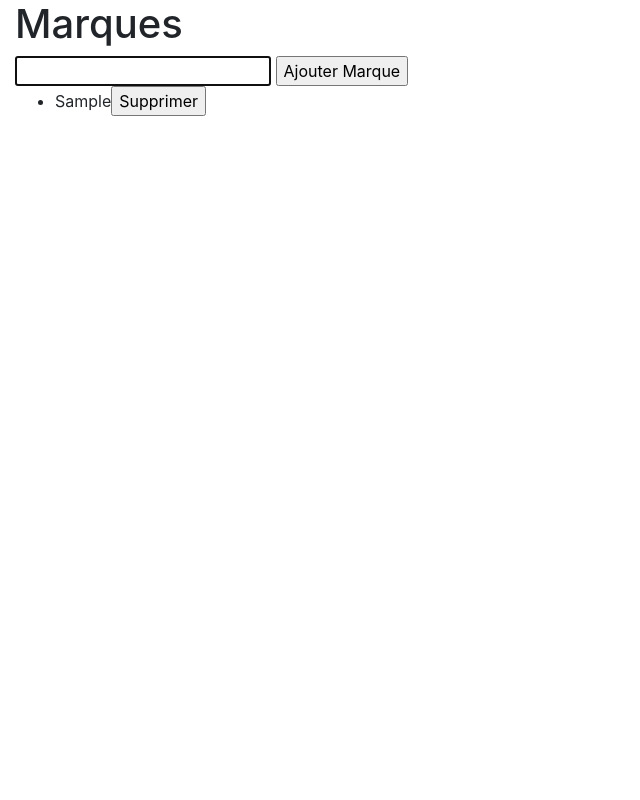
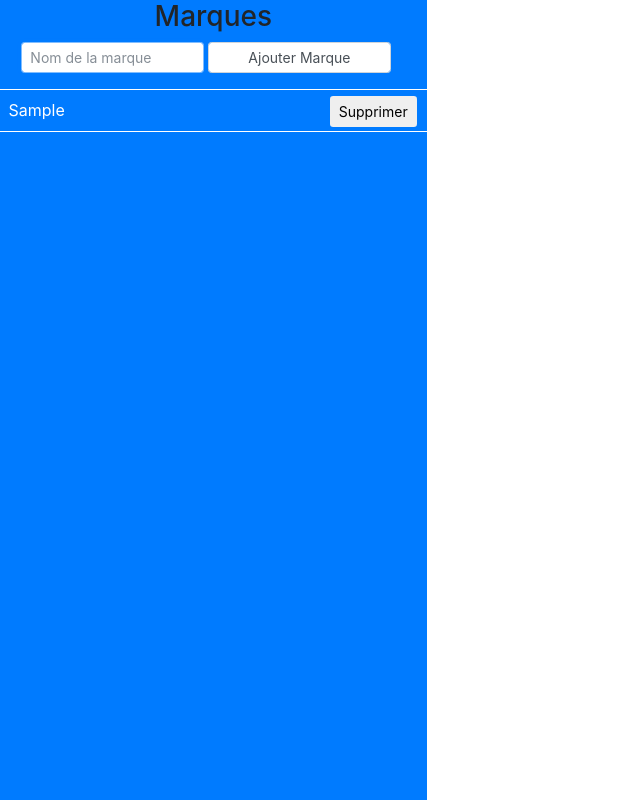
Before and after one commit to SmXme/gestShopJS, a plain HTML site: page index.html in a window 1280 px wide. Both pictures are taken after typing "Sample" into the empty fields and a click on the button "Ajouter Marque". Shown: the whole page, without its empty margins (0-640 px from the left). Drawn offline with nearby package versions, Linux system fonts and the light colour scheme.

Commit message:
Added some css

```diff
--- a/css/style.css
+++ b/css/style.css
@@ -1,3 +1,47 @@
+html, body, div.container-fluid{
+	height: 100%;
+}
+ul{
+	list-style-type:  none;
+}
+#mainSection{
+	height: 100%;
+}
+
+#divFormBrand{
+	margin-left: 5%;
+}
+.inputDeleteBrand{
+	position: absolute;
+	margin-top:10px;
+	right: 10px;
+	top:-4px;
+}
+.inputDeleteBrand:hover{
+	background-color: white;
+	border-color: black;
+}
+.brandLine{
+	padding-top: 2%;
+	padding-bottom: 2%;
+	border-top: 1px solid white;
+	border-bottom: 1px solid white;
+	padding-left: 2%;
+	color: white;
+	position: relative;
+}
+.brandLine:hover{
+	background-color: white;
+	border-top: 1px solid black;
+	border-bottom: 1px solid black;
+	color:black;
+	cursor: pointer;
+}
+#divFormBrand input{
+	display: inline-block;
+	width: 45%;
+}
+
 #productInfo{
 	display: none;
 }
--- a/index.html
+++ b/index.html
@@ -8,20 +8,28 @@
 	</head>
 	<body>
 		<div class="container-fluid">
-			<h1>Marques</h1>
-			<input type="text" name="inputBrandName" id="inputBrandName">
-			<input type="button" name="inputAddBrand" id="inputAddBrand" value="Ajouter Marque">
-			<ul id='brandsList'>
+			<div id="mainSection" class="row">
+				<div class="col-4 p-0 m-0 bg-primary">
+					<h3 class="text-center">Marques</h3>
+					<div id="divFormBrand" class="form-group justify-content-center">
+						<input class="form-control form-control-sm" placeholder="Nom de la marque" type="text" name="inputBrandName" id="inputBrandName">
+						<input class="form-control form-control-sm" type="button" name="inputAddBrand" id="inputAddBrand" value="Ajouter Marque">
+					</div>
+					<ul class="p-0 m-0" id='brandsList'>
 					</ul>
+				</div>
 
+				<div class="col-8">
 					<div id="productInfo">
 						<h1 id="titleProductName"></h1>
 						<ul id='productsList'>
 						</ul>
-				<input type="text" name="inputProductName" id="inputProductName">
-				<input type="text" name="inputProductPrice" id="inputProductPrice">
-				<input type="text" name="inputProductQty" id="inputProductQty">
+						<input type="text" placeholder="Nom du produit" name="inputProductName" id="inputProductName">
+						<input type="text" placeholder="Prix du produit" name="inputProductPrice" id="inputProductPrice">
+						<input type="text" placeholder="Quantité du produit" name="inputProductQty" id="inputProductQty">
 						<input type="button" name="inputAddProduct" id="inputAddProduct" value="Ajouter Produit">
+					</div>
+				</div>
 			</div>
 		</div>
 		<script src="https://code.jquery.com/jquery-3.2.1.min.js"
--- a/js/script.js
+++ b/js/script.js
@@ -1,6 +1,5 @@
 // 				GLOBAL VARIABLES				  //
 
-myProducts=[];
 myBrands=[];
 selectedBrand ="";
 index = -1;
@@ -42,6 +41,9 @@ function addProduct(){
 	if ($('#inputProductName').val() != '' && $('#inputProductPrice').val() != '' && $('#inputProductQty').val() != ''){
 		myBrands[index].brandProducts.push(new Products($('#inputProductName').val(),$('#inputProductPrice').val(),$('#inputProductQty').val()));
 		showProductList();
+		$('#inputProductName').val("");
+		$('#inputProductPrice').val("");
+		$('#inputProductQty').val("");
 	}
 }
 
@@ -66,7 +68,7 @@ function addBrand(){
 function showBrandList(){
 	$('#brandsList').html("");
 	for (var i = 0 ; i < myBrands.length ; i++) {
-		$('#brandsList').append('<li class="brandLine">'+myBrands[i].name+'<input class="inputDeleteBrand" type="button" value="Supprimer"></li>');
+		$('#brandsList').append('<li class="brandLine">'+myBrands[i].name+'<input class="btn btn-sm inputDeleteBrand" type="button" value="Supprimer"></li>');
 	}
 	init();
 }
```
Lines whose indentation alone changed are shown as unchanged.
